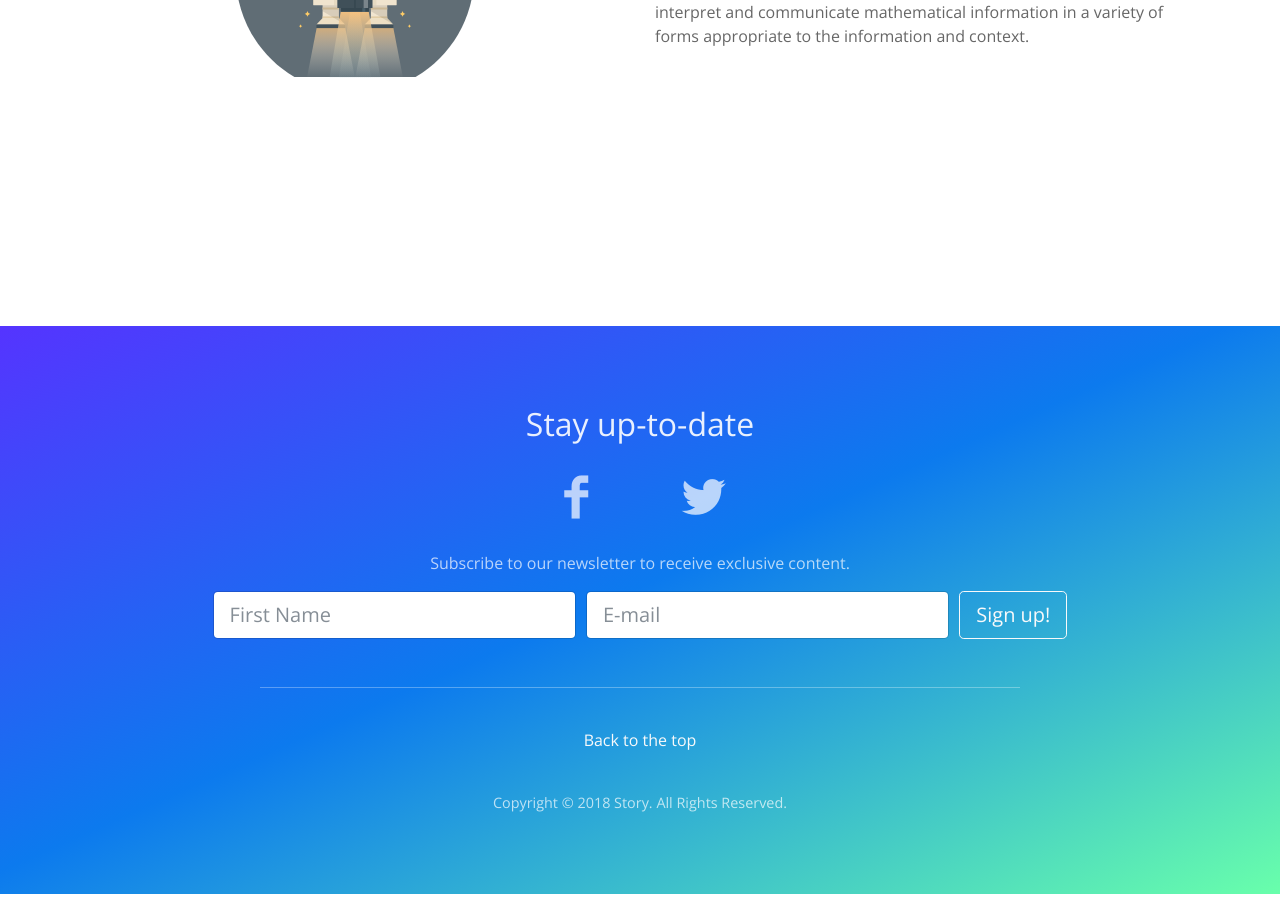
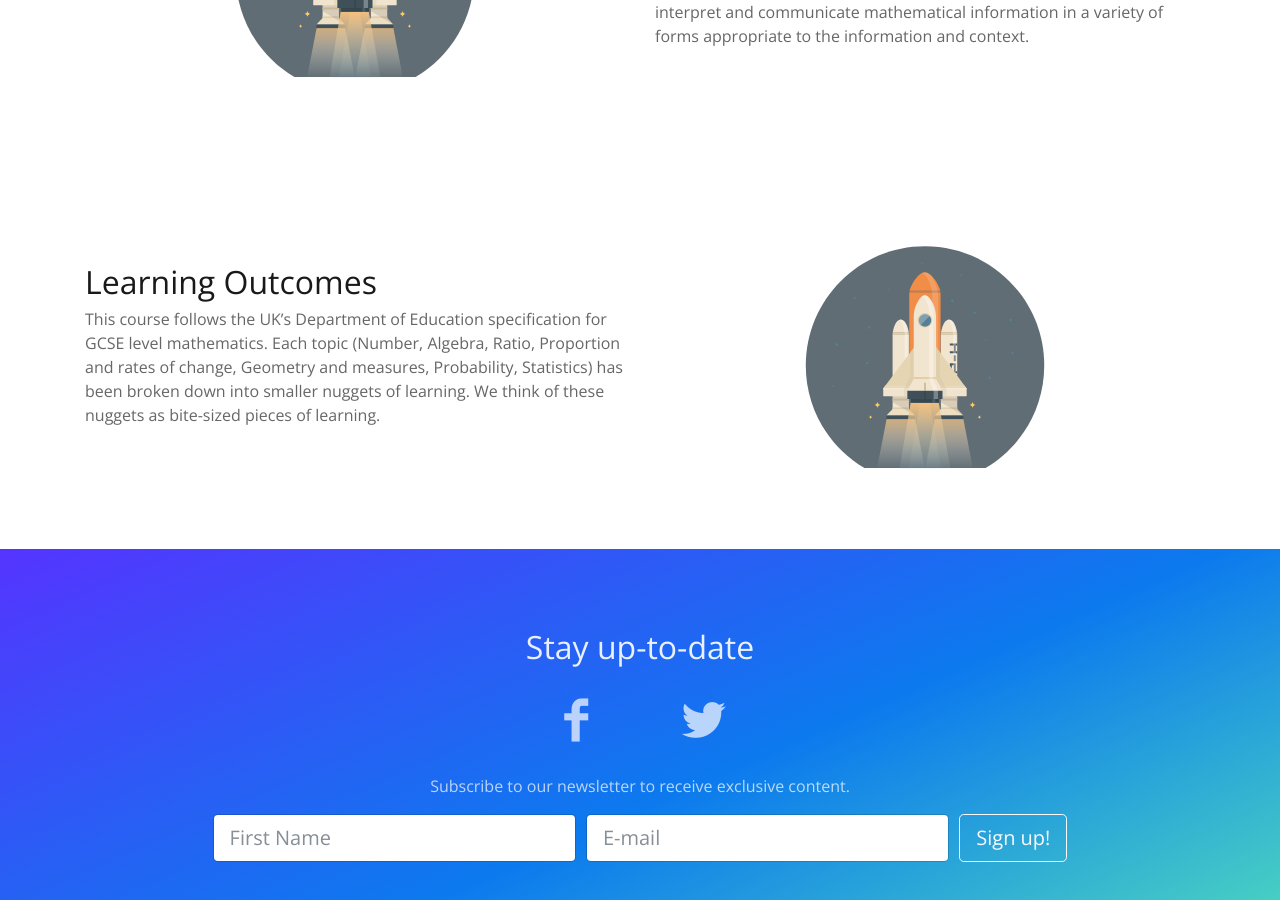
Before and after one commit to story-ai/story-ai.github.io, a Jekyll site: the page built from maths.md, in a window 1280 px wide and 900 px high, scrolled down 1601 px. Built offline with Jekyll 4.4.1, drawn with Linux system fonts in a browser that asks for light colours.

Commit message:
Updated 'maths.md' via CloudCannon

```diff
--- a/maths.md
+++ b/maths.md
@@ -25,13 +25,10 @@ parts:
           1. Develop fluent knowledge, skills and understanding of mathematical
           methods and concepts
 
-
           2. Acquire, select and apply mathematical techniques to solve problems
-
 
           3. Reason mathematically, make deductions and inferences and draw
           conclusions
-
 
           4. Comprehend, interpret and communicate mathematical information in a
           variety of forms appropriate to the information and context.
@@ -41,22 +38,15 @@ parts:
         hoverText: Rocket
   - type: section
     content:
-      id:
-      header:
-      filled: false
-      social:
-        - icon:
-          link:
-      signupText:
-      namePlaceholder:
-      emailPlaceholder:
-      button:
-        text:
-        filled: false
-      nav:
-        - text:
-          link:
-      legalFooter:
+      id: second
+      header: Learning Outcomes
+      text:
+        - >-
+          This course follows the UK’s Department of Education specification for GCSE level mathematics.  Each topic (Number, Algebra, Ratio, Proportion and rates of change, Geometry and measures, Probability, Statistics) has been broken down into smaller nuggets of learning. We think of these nuggets as bite-sized pieces of learning.
+      image:
+        alignment: right
+        url: /img/Rocket.svg
+        hoverText: Rocket
   - type: footer
     content:
       id: register
```
